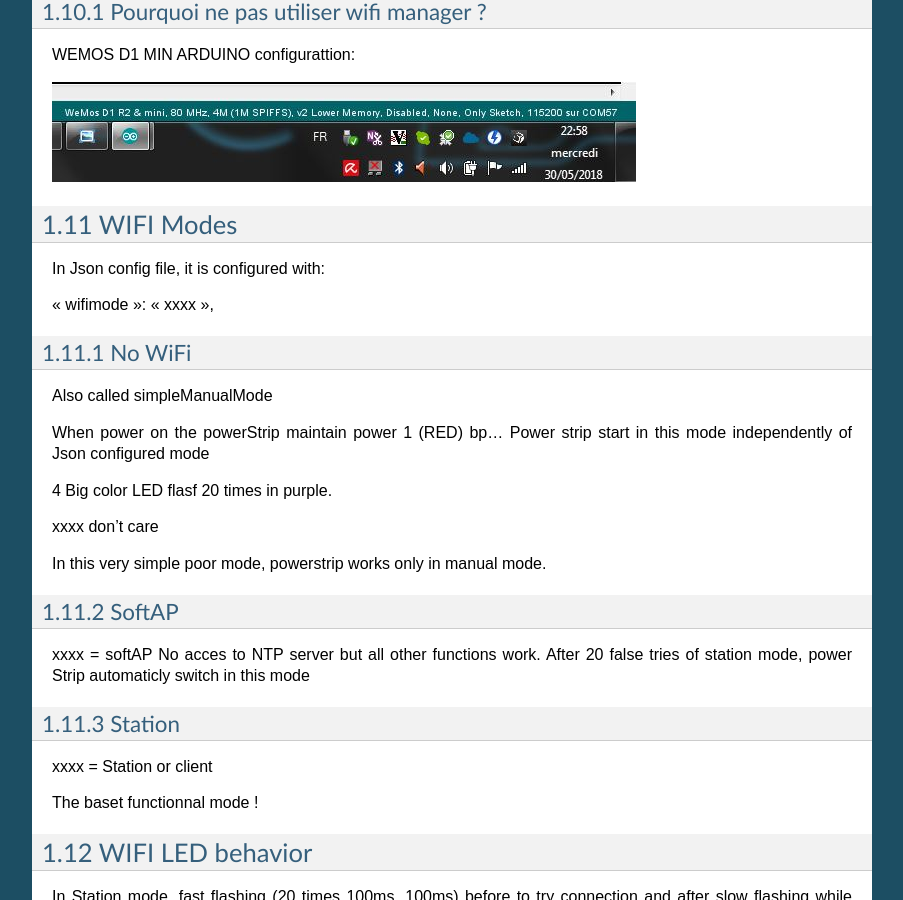
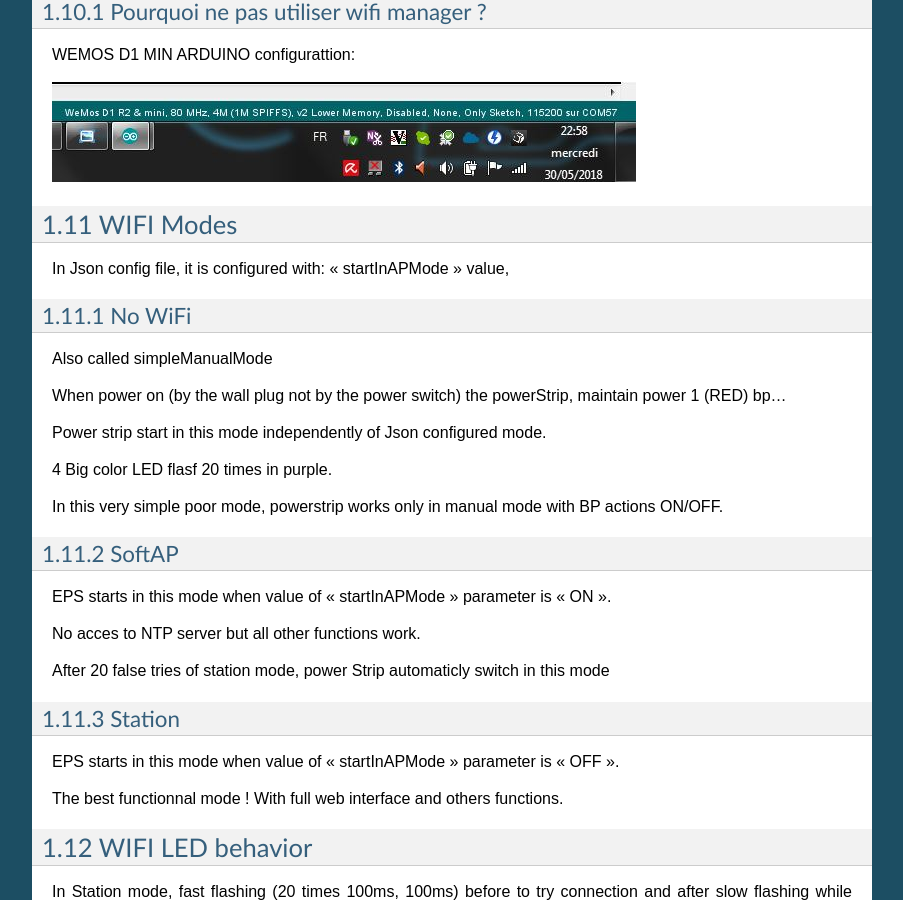
Before and after one commit to volab/IoT_EPS, a Sphinx documentation site: the page built from _1_userDoc/source/softDev.rst, in a window 1280 px wide and 900 px high, scrolled down 6971 px. Shown: the whole window, without its empty margins (198-1101 px from the left). Built offline with Sphinx 7.4.7, drawn with Linux system fonts in a browser that asks for light colours; some of the changed text lies outside the part shown.

Commit message:
Doc update and STAmaxWifiConnectionRetry to json model

```diff
--- a/_1_userDoc/source/hardDev.rst
+++ b/_1_userDoc/source/hardDev.rst
@@ -87,6 +87,8 @@
 
 I checked IO0 (D3) used to flash the component is connect to BP3
 
+At the begin of the setup I add a delay of 1 s power on the built-in LEd for 1s and start and it
+solves the problem !
 
 ==========================
 Real time calendar clock
--- a/_1_userDoc/source/softDev.rst
+++ b/_1_userDoc/source/softDev.rst
@@ -126,7 +126,7 @@
 to the config special page change SSID and password.
 
 ===================================
-Configuration parmeter
+Configuration parameter
 ===================================
 add IP of AP mode
 EPS name (host name)
@@ -270,34 +270,33 @@
 WIFI Modes
 ==================
 
-In Json config file, it is configured with:
-
-"wifimode": "xxxx",
+In Json config file, it is configured with: "startInAPMode" value,
 
 No WiFi
 ==========
 Also called simpleManualMode
 
-When power on the powerStrip maintain power 1 (RED) bp...
-Power strip start in this mode independently of Json configured mode
+When power on (by the wall plug not by the power switch) the powerStrip, maintain power 1 (RED) bp...
+
+Power strip start in this mode independently of Json configured mode.
 
 4 Big color LED flasf 20 times in purple.
 
-xxxx don't care
-
-In this very simple poor mode, powerstrip works only in manual mode.
+In this very simple poor mode, powerstrip works only in manual mode with BP actions ON/OFF.
 
 SoftAP
 =========
-xxxx = softAP
+EPS starts in this mode when value of "startInAPMode" parameter is "ON".
+
 No acces to NTP server but all other functions work.
+
 After 20 false tries of station mode, power Strip automaticly switch in this mode
 
 Station
 =========
-xxxx = Station or client
+EPS starts in this mode when value of "startInAPMode" parameter is "OFF".
 
-The baset functionnal mode !
+The best functionnal mode ! With full web interface and others functions.
 
 ==================
 WIFI LED behavior
@@ -566,6 +565,7 @@
 - timer : RED plug ko, state no transmit: corrected ok
 - timer red switched by bp : OK
 - clone from green cyclic to bleu : ok
+
 ... see testAndErrorHandling.xlsx file for the rest of the tests
 
 bug finded :
```
Also changed, not shown: other parts of _1_userDoc/source/softDev.rst (+1 -1 lines), 2 other files.
